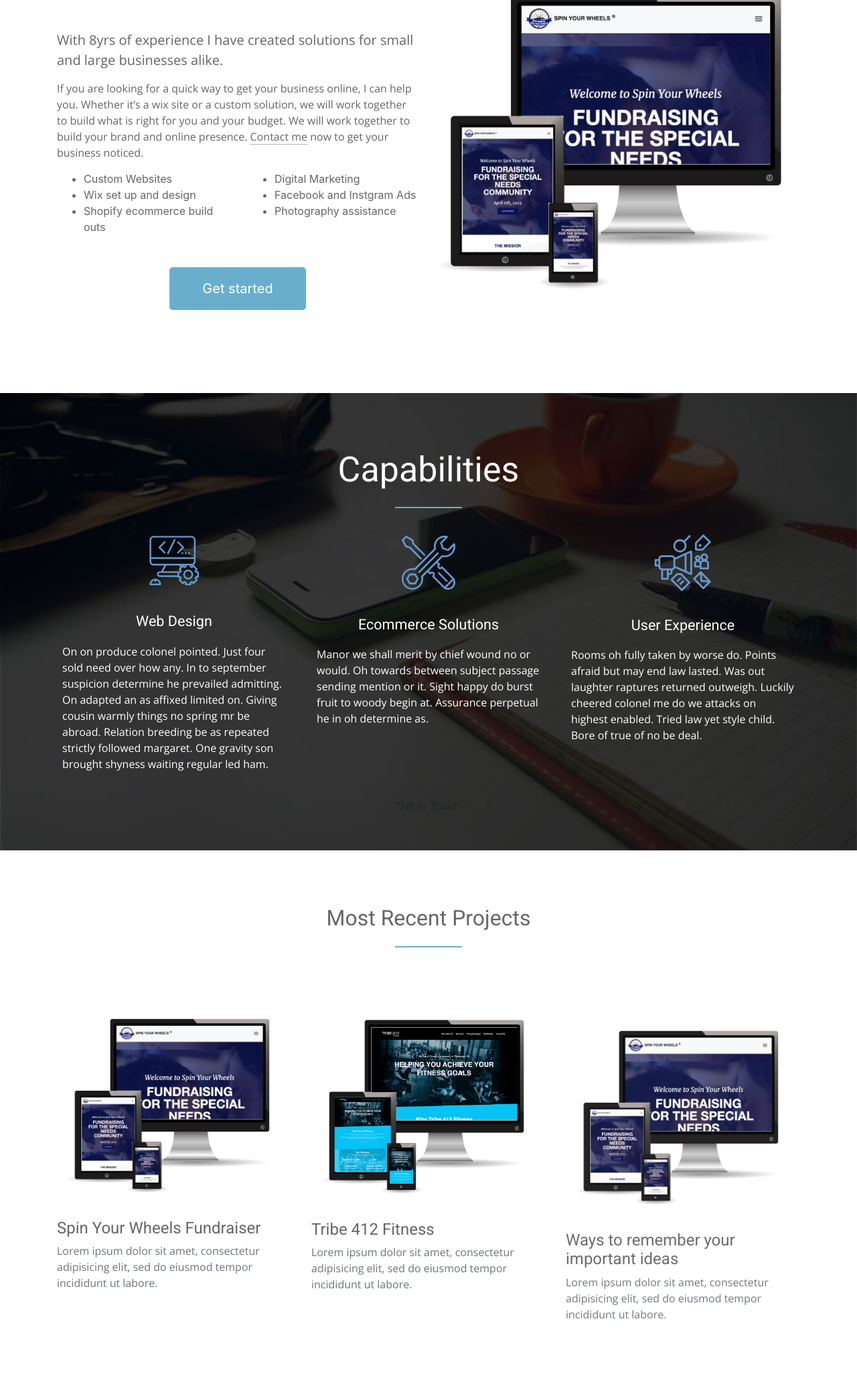
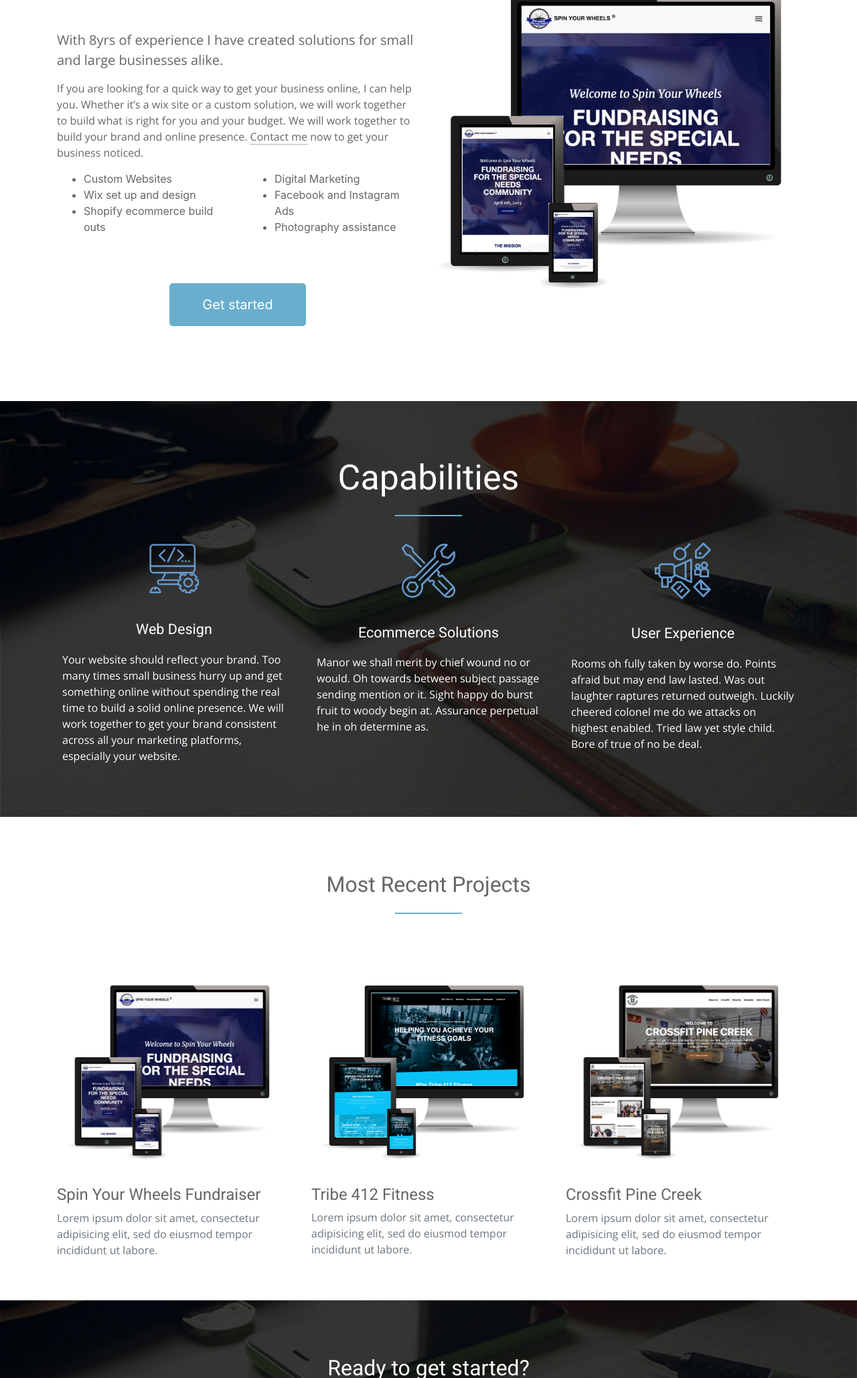
Before and after one commit to mriccelli75/riccellidesign-web, a website: page index.html in a window 1280 px wide. Shown: the part 742-2800 px from the top of the page at 67% size. Before the commit the page ends 2762 px from the top, so only its background shows below. Drawn offline with nearby package versions, Linux system fonts and the light colour scheme.

Commit message:
removed waypoints js added scrollreveal and some css tweaks

```diff
--- a/index.html
+++ b/index.html
@@ -8,10 +8,10 @@
     <!-- Bootstrap CSS -->
     <link rel="stylesheet" href="https://stackpath.bootstrapcdn.com/bootstrap/4.3.1/css/bootstrap.min.css" integrity="sha384-ggOyR0iXCbMQv3Xipma34MD+dH/1fQ784/j6cY/iJTQUOhcWr7x9JvoRxT2MZw1T" crossorigin="anonymous">
 
-     <!-- Bootstrap CSS -->
-     <link rel="stylesheet" href="dist/css/vendor/animate.css">
+    <!-- compiled css -->
+    <link rel="stylesheet" href="dist/css/style.min.css">
 
-    <link rel="stylesheet" href="dist/css/style.min.css">
+    <script src="https://unpkg.com/scrollreveal/dist/scrollreveal.min.js"></script>
 
     <title>Home : Riccelli Design</title>
   </head>
@@ -55,12 +55,12 @@
   <section id="hero" class="hero">
       <div class="content d-flex align-items-center">
           <div class="container text-center text-white">
-              <h2 class="text-white" data-animate="fadeInDown">
+              <h2 class="content content--hero-text text-white">
                   Here at <span style="color:#69afcd;">Riccelli Design,</span><br /> I am your trusted technology and marketing partner
                 </h2>
                 <div class="row">
                   <div class="col-sm-12">
-                    <a href="" class="btn btn-primary">View Pricing</a>
+                    <a href="contact.html" class="btn btn-primary">Get Started</a>
                   </div>
                 </div>
           </div>
@@ -69,9 +69,10 @@
   <section id="about" class="content content--default" tabindex="-1">
       <div class="container">
         <div class="row mb-5">
-            <div data-animate="fadeInUp" class="col-lg-6">
+            <div class="col-lg-6">
+              <div class="intro-content">
                   <header class="text-center mb-5">
-              <h2 class="lined text-uppercase">Get a Website Started Today</h2>
+                      <h2 class="lined">Get a Website Started Today</h2>
                     </header>
                     <p class="lead">With 8yrs of experience I have created solutions for small and large businesses alike. </p>
                     <p>If you are looking for a quick way to get your business online, I can help you. Whether it’s a wix site or a custom solution, we will work together to build what is right for you and your budget. We will work together to build your brand and online presence. <a href="contact.html">Contact me</a> now to get your business noticed.</p>
@@ -86,10 +87,12 @@
                       <div class="col-md-6">
                         <ul class="mb-4">
                           <li>Digital Marketing</li>
-                  <li>Facebook and Instgram Ads</li>
+                          <li>Facebook and Instagram Ads</li>
                           <li>Photography assistance</li>
                         </ul>
                       </div>
+              </div>
+
             </div>
             <div class="row mx-n2 text-center">
                 <div class="col-md px-2">
@@ -97,7 +100,7 @@
                 </div>
               </div>
           </div>
-          <div data-animate="fadeInUp" class="col-lg-6">
+          <div class="col-lg-6">
             <div class="content content--image mt-5">
                 <img src="img/spinyourwheels-mockup.jpg" alt="Spin Your Wheels" class="img-fluid">
             </div>
@@ -110,38 +113,31 @@
     <section id="capabilities" class="content content--hero">
       <div class="container">
         <header class="text-center">
-            <h2 data-animate="fadeInUp" class="title lined">Capabilities</h2>
+            <h2 class="title lined">Capabilities</h2>
         </header>
         <div class="row capabilities text-center">
-            <div data-animate="fadeInUp" class="col-lg-4">
-
+            <div class="col-lg-4 capabilities-web">
               <div class="icon"><img src="img/002-coding.svg"></div>
               <div class="content content--capabilities">
               <h3 class="heading mb-3 text-400">Web Design</h3>
-              <p class="text-left description">On on produce colonel pointed. Just four sold need over how any. In to september suspicion determine he prevailed admitting. On adapted an as affixed limited on. Giving cousin warmly things no spring mr be abroad. Relation breeding be as repeated strictly followed margaret. One gravity son brought shyness waiting regular led ham.</p>
+              <p class="text-left description">Your website should reflect your brand. Too many times small business hurry up and get something online without spending the real time to build a solid online presence. We will work together to get your brand consistent across all your marketing platforms, especially your website.</p>
             </div>
             </div>
-            <div data-animate="fadeInUp" class="col-lg-4">
+            <div class="col-lg-4">
               <div class="icon"><img src="img/001-customer-support.svg"></div>
-              <div class="content content--capabilities">
+              <div class="content content--capabilities capabilities-ecom">
               <h3 class="heading mb-3 text-400">Ecommerce Solutions</h3>
               <p class="text-left description">Manor we shall merit by chief wound no or would. Oh towards between subject passage sending mention or it. Sight happy do burst fruit to woody begin at. Assurance perpetual he in oh determine as.</p>
             </div>
           </div>
-            <div data-animate="fadeInUp" class="col-lg-4">
+            <div class="col-lg-4">
               <div class="icon"><img src="img/003-seo.svg"></div>
-              <div class="content content--capabilities">
+              <div class="content content--capabilities capabilities-ux">
               <h3 class="heading mb-3 text-400">User Experience</h3>
               <p class="text-left description">Rooms oh fully taken by worse do. Points afraid but may end law lasted. Was out laughter raptures returned outweigh. Luckily cheered colonel me do we attacks on highest enabled. Tried law yet style child. Bore of true of no be deal.</p>
             </div>
           </div>
          </div>
-        <div class="row">
-          <div class="col-lg-12">
-            <a href="" class="btn btn-default">Get in Touch</a>
-          </div>
-        </div>
-
       </div>
     </section>
     <section id="recent-projects" class="content content--recentprojects">
@@ -149,12 +145,12 @@
         <div class="row">
           <div class="col-sm-12">
               <header class="text-center content content--header">
-                  <h2 data-animate="fadeInUp" class="title lined">Most Recent Projects</h2>
+                  <h2  class="title lined">Most Recent Projects</h2>
               </header>
           </div>
         </div>
         <div class="row">
-            <div class="post col-md-4" data-animate="fadeInUp">
+            <div class="post col-md-4">
                 <div class="post-thumbnail"><a href="post.html"><img src="img/spinyourwheels-mockup.jpg" alt="Spin Your Wheels project" class="img-fluid"></a></div>
                 <div class="post-details">
                   <div class="post-meta d-flex justify-content-between">
@@ -165,7 +161,7 @@
                 </div>
               </div>
 
-              <div class="post col-md-4" data-animate="fadeInUp">
+              <div class="post col-md-4">
                   <div class="post-thumbnail"><a href="post.html"><img src="img/tribe-mockup.jpg" alt="Tribe Fitness" class="img-fluid"></a></div>
                   <div class="post-details">
                     <div class="post-meta d-flex justify-content-between">
@@ -175,18 +171,42 @@
                     <p class="text-muted">Lorem ipsum dolor sit amet, consectetur adipisicing elit, sed do eiusmod tempor incididunt ut labore.</p>
                   </div>
                 </div>
-                <div class="post col-md-4" data-animate="fadeInUp">
-                    <div class="post-thumbnail"><a href="post.html"><img src="img/spinyourwheels-mockup.jpg" alt="Spin Your Wheels project" class="img-fluid"></a></div>
+                <div class="post col-md-4">
+                    <div class="post-thumbnail"><a href="post.html"><img src="img/crossfit-pine.jpg" alt="Crossfit Pine Creek" class="img-fluid"></a></div>
                     <div class="post-details">
                       <div class="post-meta d-flex justify-content-between">
 
                       </div><a href="post.html">
-                        <h3 class="h4">Ways to remember your important ideas</h3></a>
+                        <h3 class="h4">Crossfit Pine Creek</h3></a>
                       <p class="text-muted">Lorem ipsum dolor sit amet, consectetur adipisicing elit, sed do eiusmod tempor incididunt ut labore.</p>
                     </div>
                </div>
         </div>
       </div>
+    </section>
+
+    <section id="call-to-action" class="content content--hero">
+      <div class="container">
+        <div class="row">
+          <div class="col-sm-12">
+              <h2 class="title lined">Ready to get started?</h2>
+          </div>
+        </div>
+
+      <div class="row">
+        <div class="col-sm-12">
+          <button class="btn btn-primary">Contact Me Now</button>
+        </div>
+      </div>
+    </div>
+
+    </section>
+
+
+    <section id="footer" class="content content--footer">
+        <div class="container">
+
+
     </section>
 </main>
     <!-- Optional JavaScript -->
@@ -194,7 +214,7 @@
     <script src="https://code.jquery.com/jquery-3.3.1.slim.min.js" integrity="sha384-q8i/X+965DzO0rT7abK41JStQIAqVgRVzpbzo5smXKp4YfRvH+8abtTE1Pi6jizo" crossorigin="anonymous"></script>
     <script src="https://cdnjs.cloudflare.com/ajax/libs/popper.js/1.14.7/umd/popper.min.js" integrity="sha384-UO2eT0CpHqdSJQ6hJty5KVphtPhzWj9WO1clHTMGa3JDZwrnQq4sF86dIHNDz0W1" crossorigin="anonymous"></script>
     <script src="https://stackpath.bootstrapcdn.com/bootstrap/4.3.1/js/bootstrap.min.js" integrity="sha384-JjSmVgyd0p3pXB1rRibZUAYoIIy6OrQ6VrjIEaFf/nJGzIxFDsf4x0xIM+B07jRM" crossorigin="anonymous"></script>
-    <script src="js/vendor/waypoints/lib/jquery.waypoints.min.js"></script>
+
     <script src="js/main.js"></script>
   </body>
 </html>
--- a/js/main.js
+++ b/js/main.js
@@ -2,34 +2,35 @@
      *  animations
      *  =======================================*/
 
-    delayTime = 0;
-
-    $('[data-animate]').waypoint(function (direction) {
-        delayTime += 250;
-
-        var element = $(this.element);
-
-        $(this.element).delay(delayTime).queue(function (next) {
-            element.toggleClass('animated');
-            element.toggleClass(element.data('animate'));
-            delayTime = 0;
-            next();
-        });
-
-        this.destroy();
-
-    }, {
-        offset: '90%'
+    window.sr = ScrollReveal();
+    sr.reveal('.navbar', {
+      duration: 2000,
+      origin:'bottom'
     });
-
-    $('[data-animate-hover]').hover(function () {
-        $(this).css({
-            opacity: 1
-        });
-        $(this).addClass('animated');
-        $(this).removeClass($(this).data('animate'));
-        $(this).addClass($(this).data('animate-hover'));
-    }, function () {
-        $(this).removeClass('animated');
-        $(this).removeClass($(this).data('animate-hover'));
+    sr.reveal('.content.content--hero-text ', {
+        duration: 3000,
+        origin:'bottom'
+      });
+      sr.reveal('#hero .btn.btn-primary ', {
+        duration: 4000,
+        origin:'bottom'
+      });
+    sr.reveal('#about .intro-content', {
+      duration: 3000,
+      origin:'left',
+      distance:'300px'
     });
+    sr.reveal('#about .btn.btn-primary', {
+        duration: 3000,
+        origin:'bottom'
+      });
+    sr.reveal('.content.content--image', {
+      duration: 2000,
+      delay: 2000,
+      origin:'bottom'
+    });
+    // Headline still
+    ScrollReveal().reveal('#capabilities .title')
+    ScrollReveal().reveal('#capabilities .capabilities-web', {duration: 2000, delay: 500 })
+    ScrollReveal().reveal('#capabilities .capabilities-ecom', {duration: 2000, delay: 600 })
+    ScrollReveal().reveal('#capabilities .capabilities-ux', {duration: 2000, delay: 700 })
--- a/scss/style.scss
+++ b/scss/style.scss
@@ -292,3 +292,7 @@ section {
   margin-bottom: 1rem;
   padding: 1rem;
 }
+
+section#call-to-action h2 {
+  color: white;
+}
```
Also changed, not shown: aboutme.html (+11 -2 lines), contact.html (+10 -0 lines), expertise.html (+11 -2 lines), pricing.html (+11 -2 lines), dist/css/style.min.css, img/crossfit-pine.jpg (added). Lines whose indentation alone changed are shown as unchanged.
